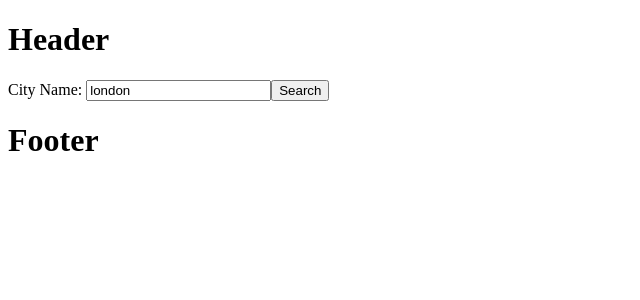
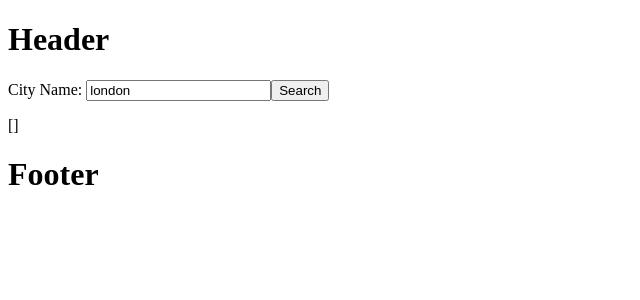
Before and after one commit to conlonj25/weather, a Next.js app: page / in a window 1280 px wide. Shown: the top 300 px of the page, without its empty margins (0-640 px from the left). Built offline with nearby package versions, Linux system fonts and the light colour scheme.

Commit message:
switch back to basic stringify

```diff
--- a/src/app/components/Weather.tsx
+++ b/src/app/components/Weather.tsx
@@ -20,16 +20,7 @@ export const Weather = () => {
 		}
 	};
 
-	const cityView = geocodingData.map((e, i) => {
-		return (
-			<ul key={i}>
-				<li>{e.name}</li>
-				<li>{e.lat}</li>
-				<li>{e.lon}</li>
-				<li>{e.country}</li>
-			</ul>
-		);
-	});
+	console.log('geocodingData', typeof geocodingData);
 
 	return (
 		<>
@@ -42,7 +33,7 @@ export const Weather = () => {
 				/>
 				<input type="submit" value="Search" />
 			</form>
-			{cityView}
+			<p>{JSON.stringify(geocodingData)}</p>
 		</>
 	);
 };
```
